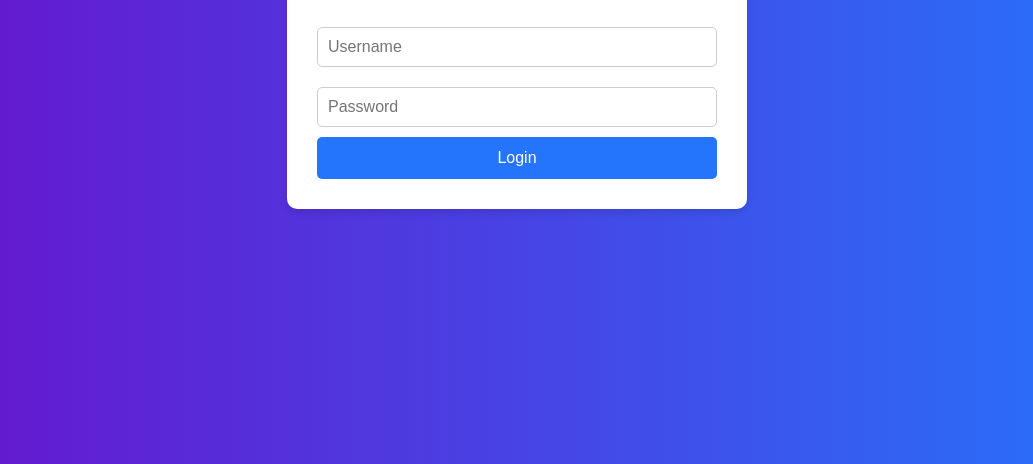
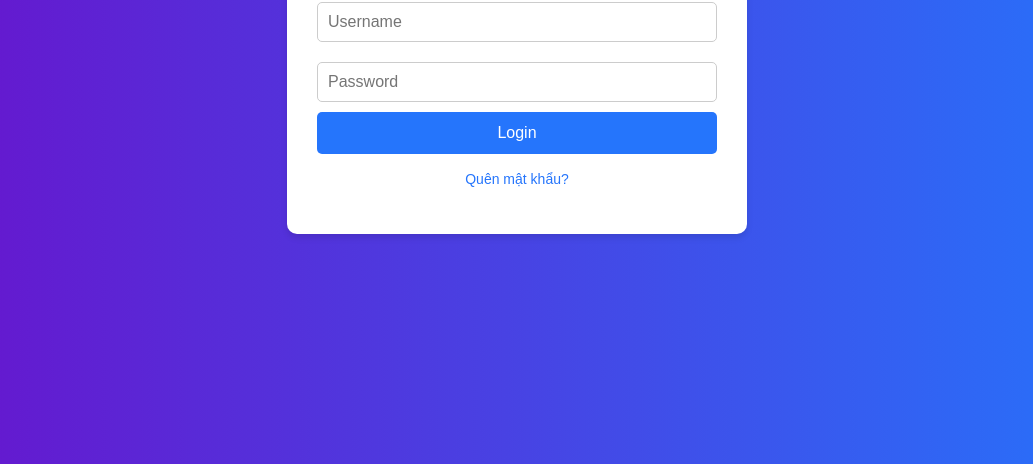
Before and after one commit to HieuNghia24/ChatBotAI_TechVersion4, a website: page public/login.html in a window 1280 px wide. Shown: the part 336-800 px from the top of the page, without its empty margins (123-1156 px from the left). Drawn offline with Linux system fonts and the light colour scheme.

Commit message:
public fix

```diff
--- a/public/login.html
+++ b/public/login.html
@@ -88,7 +88,7 @@
       <button type="submit">Login</button>
     </form>
     <p class="error-message" id="error-message" style="display: none;">Sai username hoặc password!</p>
-
+    <p><a href="#">Quên mật khẩu?</a></p>
   </div>
 
   <script>
```
